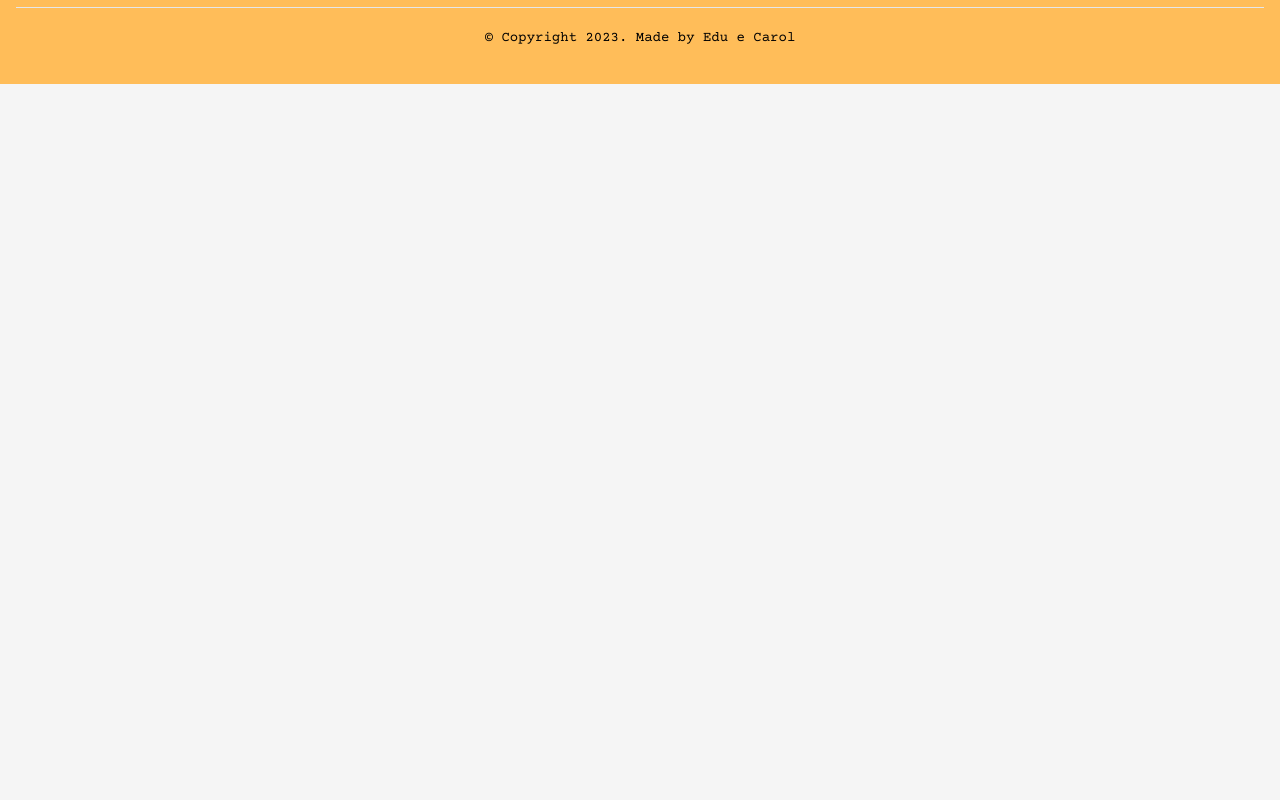
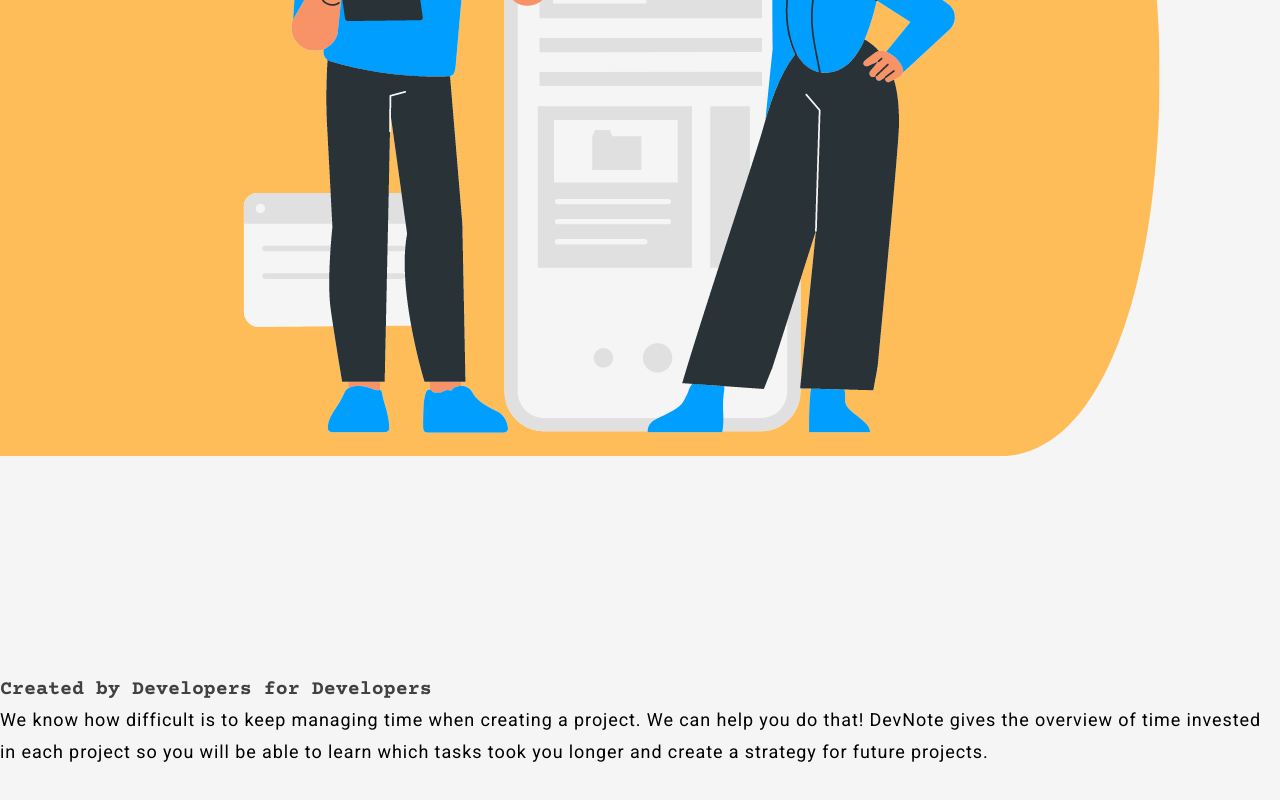
Before and after one commit to edukaki/devlist, a React (Create React App) app: page / in a window 1280 px wide. Shown: the part 1964-2764 px from the top of the page. Before the commit the page ends 2048 px from the top, so only its background shows below. Built offline with nearby package versions, Linux system fonts and the light colour scheme; no server answers.

Commit message:
feat(home): import images and add new section content

```diff
--- a/src/pages/Home/index.jsx
+++ b/src/pages/Home/index.jsx
@@ -6,6 +6,10 @@ import remainingTimeIcon from '../../img/icons/remaining-icon.png'
 import InfoCard from '../../components/InfoCard'
 import ButtonGeneric from '../../components/ButtonGeneric'
 import InputGeneric from '../../components/InputGeneric'
+import ParagraphBlock from '../../components/ParagraphBlock'
+import Heading from '../../components/Heading'
+import communityImg from '../../img/home/community.png'
+import developersImg from '../../img/home/developers.png'
 
 const Home = () => {
     return (
@@ -74,6 +78,30 @@ const Home = () => {
                 </div>
             </section>
 
+            <section>
+                <div>
+                    <div>
+                        <img src={developersImg} alt="developers-img"></img>
+                    </div>
+
+                    <div>
+                        <Heading type="headingTwo" headingTwoContent="Created by Developers for Developers"/>
+                        <ParagraphBlock paragraphContent="We know how difficult is to keep managing time when creating a project. We can help you do that! DevNote gives the overview of time invested in each project so you will be able to learn which tasks took you longer and create a strategy for future projects."/>
+                    </div>
+                </div>
+
+                <div>
+                    <div>
+                        <img  src={communityImg} alt="developers-img"></img>
+                    </div>
+
+                    <div>
+                        <Heading type="headingTwo" headingTwoContent="Open-Source for the Dev Community"/>
+                        <ParagraphBlock paragraphContent="DevNote is open to receiving inputs from the development community. Have a great idea on how to improve this project? Make your contribution! The more developers are invested, the better the results."/>
+                    </div>
+                </div>
+            </section>
+
             {/* Call to Action */}
             <section className="container-bigger my-24 flex flex-col w-6/12 space-y-6 items-center m-auto font-roboto md:text-left">
                 <h2 className="mb-8 text-2xl tracking-wider text-center">Try it out! It's <span className="font-courier text-orange font-semibold uppercase">free!</span></h2>
```
